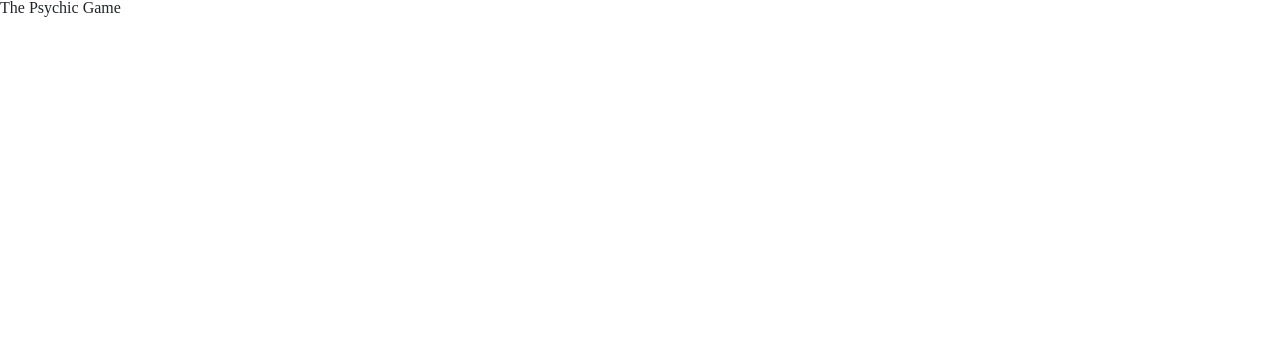
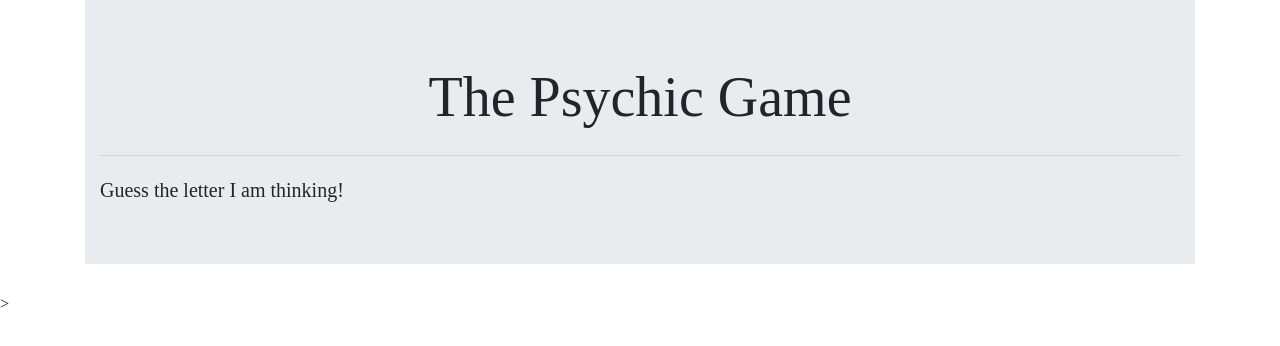
Before and after one commit to CSepahbodi/psychic-game, a plain HTML site: page index.html in a window 1280 px wide. Drawn offline with nearby package versions, Linux system fonts and the light colour scheme.

Commit message:
this commit includes the basic working html and a stylesheet update

```diff
--- a/assets/css/style.css
+++ b/assets/css/style.css
@@ -0,0 +1,3 @@
+h1 {
+    text-align: center;
+}
--- a/index.html
+++ b/index.html
@@ -16,9 +16,24 @@
   </head>
 
   <body>
-    <h1>The Psychic Game</h1>
 
+    <div class="container">
 
+        <div class="jumbotron jumbotron-fluid">
+
+            <div class="container">
+
+                <h1 class="display-4">The Psychic Game</h1>
+
+                <hr class="my-4">
+
+                <p class="lead">Guess the letter I am thinking!</p>
+
+            </div>
+
+        </div>
+
+    </div>>
 
     <!-- Optional JavaScript -->
     <!-- jQuery first, then Popper.js, then Bootstrap JS -->
```
